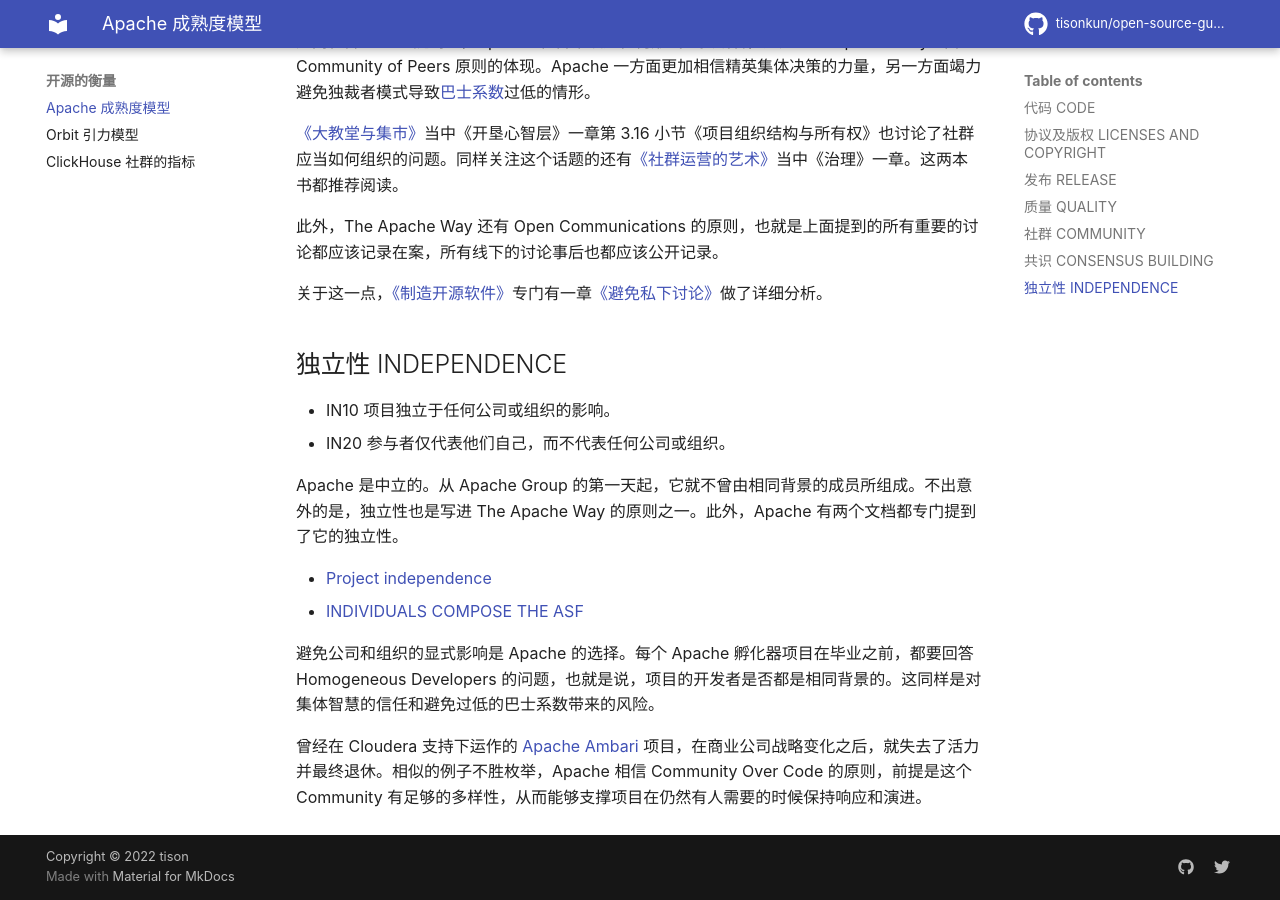
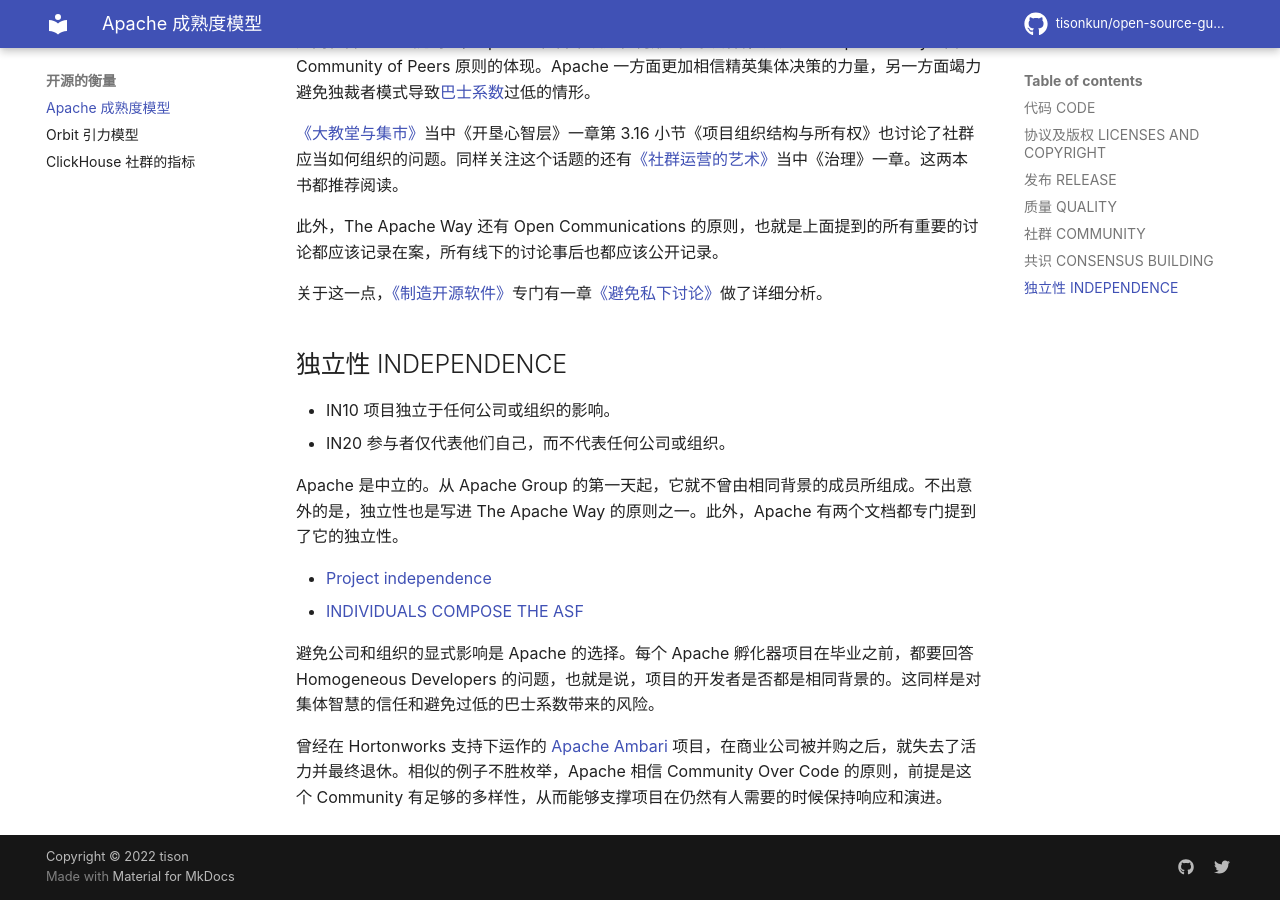
Before and after one commit to tisonkun/open-source-guides, an MkDocs documentation site: the page built from docs/apache-maturity-model.md, in a window 1280 px wide and 900 px high, scrolled down 3978 px. Built offline with MkDocs 1.6.1 and Material for MkDocs 9.7.7, drawn with Linux system fonts in a browser that asks for light colours; some web fonts are replaced; comment, search, counter and statistics services are not loaded; part of the change alters nothing that is shown.

```diff
--- a/docs/apache-maturity-model.md
+++ b/docs/apache-maturity-model.md
@@ -1,4 +1,7 @@
-# Apache 成熟度模型
+---
+title: Apache 成熟度模型
+description: Apache 如何衡量一个项目的成熟度？
+---
 
 [Apache 成熟度模型](https://community.apache.org/apache-way/apache-project-maturity-model.html)旨在阐述 Apache 项目运营时的关注目标，以及一个可以衡量各个关注目标的定性模型。实践当中，这个模型广泛用于指导进入 Apache 孵化器的开源软件项目建立起高质量的开源软件以及围绕软件的活跃社群。
 
@@ -109,4 +112,4 @@ Apache 是中立的。从 Apache Group 的第一天起，它就不曾由相同
 
 避免公司和组织的显式影响是 Apache 的选择。每个 Apache 孵化器项目在毕业之前，都要回答 Homogeneous Developers 的问题，也就是说，项目的开发者是否都是相同背景的。这同样是对集体智慧的信任和避免过低的巴士系数带来的风险。
 
-曾经在 Cloudera 支持下运作的 [Apache Ambari](https://attic.apache.org/projects/ambari.html) 项目，在商业公司战略变化之后，就失去了活力并最终退休。相似的例子不胜枚举，Apache 相信 Community Over Code 的原则，前提是这个 Community 有足够的多样性，从而能够支撑项目在仍然有人需要的时候保持响应和演进。
+曾经在 Hortonworks 支持下运作的 [Apache Ambari](https://attic.apache.org/projects/ambari.html) 项目，在商业公司被并购之后，就失去了活力并最终退休。相似的例子不胜枚举，Apache 相信 Community Over Code 的原则，前提是这个 Community 有足够的多样性，从而能够支撑项目在仍然有人需要的时候保持响应和演进。
--- a/overrides/main.html
+++ b/overrides/main.html
@@ -1,4 +1,38 @@
 {% extends "base.html" %}
+
+{% block extrahead %}
+    <meta property="og:url" content="{{ page.canonical_url }}">
+
+    {% if page and page.meta and page.meta.title %}
+    <meta property="og:title" content="{{ page.meta.title }}"/>
+    <meta name="twitter:title" content="{{ page.meta.title }}"/>
+    {% elif page and page.title %}
+    <meta name="og:title" content="{{ page.title }}"/>
+    <meta name="twitter:title" content="{{ page.title }}"/>
+    {% elif config.site_name %}
+    <meta name="og:title" content="{{ config.site_name }}"/>
+    <meta name="twitter:title" content="{{ config.site_name }}"/>
+    {% endif %}
+
+    {% if page and page.meta and page.meta.description %}
+    <meta name="description" content="{{ page.meta.description }}">
+    <meta name="og:description" content="{{ page.meta.description }}">
+    <meta name="twitter:description" content="{{ page.meta.description }}">
+    {% elif config.site_description %}
+    <meta name="description" content="{{ config.site_description }}">
+    <meta name="og:description" content="{{ config.site_description }}">
+    <meta name="twitter:description" content="{{ config.site_description }}">
+    {% endif %}
+
+    <meta property="og:image" content="https://tisonkun.org/media/eugeo.jpg">
+    <meta property="og:image:type" content="image/jpeg">
+    <meta property="og:image:width" content="1200">
+    <meta property="og:image:height" content="630">
+
+    <meta name="twitter:card" content="summary_large_image">
+    <meta name="twitter:image" content="https://tisonkun.org/media/eugeo.jpg">
+
+{% endblock %}
 
 {% block content %}
   {{ super() }}
```
